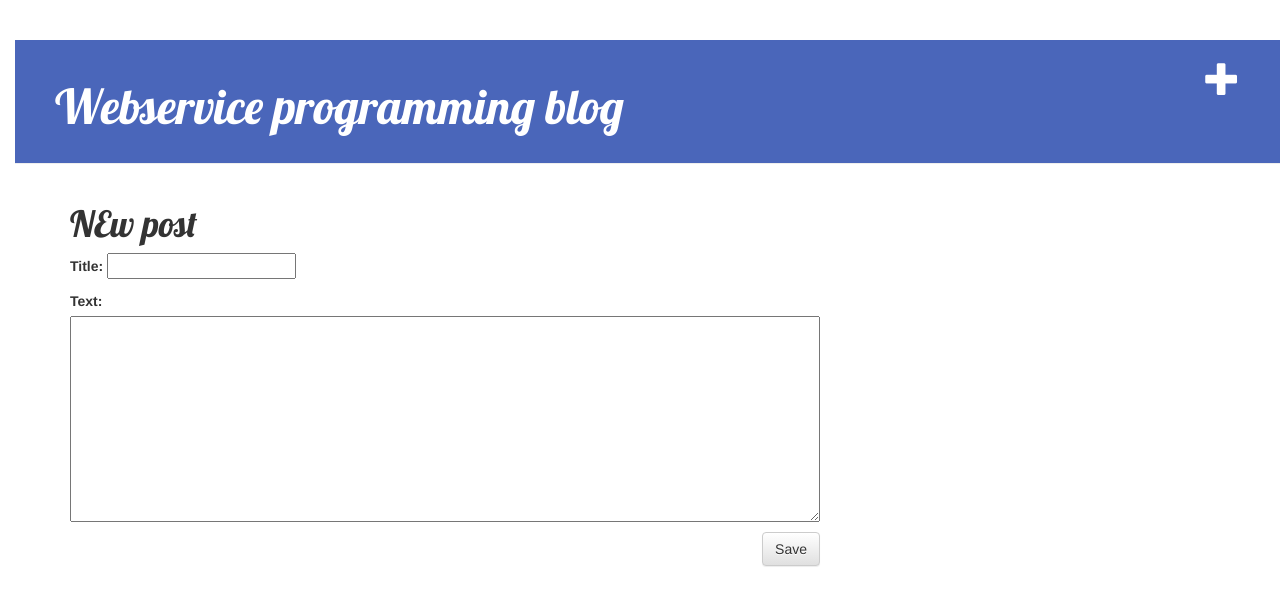
After one commit to ds10x2/django-blog, a Django app: page /post/new/ in a window 1280 px wide. The commit adds this page. Shown: the top 606 px of the page. Run offline with Django 4.2, Linux system fonts and the light colour scheme; some libraries are stand-ins or nearby versions.

Commit message:
Added views to create/edit blog post inside the site.

```diff
--- /dev/null
+++ b/blog/forms.py
@@ -0,0 +1,7 @@
+from django import forms
+from .models import Post
+
+class PostForm(forms.ModelForm):
+    class Meta:
+        model = Post
+        fields = ('title', 'text',)
--- a/blog/templates/blog/base.html
+++ b/blog/templates/blog/base.html
@@ -10,6 +10,7 @@
 </head>
 <body>
     <div class="page-header">
+        <a href="{% url 'post_new' %}" class="top-menu"><span class="glyphicon glyphicon-plus"></span></a>
         <h1><a href="/">Webservice programming blog</a></h1>
     </div>
     <div class="context container">
--- a/blog/templates/blog/post_detail.html
+++ b/blog/templates/blog/post_detail.html
@@ -7,6 +7,9 @@
                 {{post.published_date}}
             </div>
         {% endif %}
+        {% if user.is_authenticated %}
+            <a class="btn btn-default" href="{% url 'post_edit' pk=post.pk %}"><span class="glypicon glyphicon-pencil"></span></a>
+        {% endif %}
         <h1>{{post.title}}</h1>
         <p>{{post.text|linebreaksbr}}</p>
     </div>
--- /dev/null
+++ b/blog/templates/blog/post_edit.html
@@ -0,0 +1,8 @@
+{% extends 'blog/base.html' %}
+{% block content %}
+    <h1> NEw post </h1>
+    <form method="POST" class="post-form">{% csrf_token %}
+        {{form.as_p}}
+        <button type="submit" class="save btn btn-default">Save</button>
+    </form>
+{% endblock %}
--- a/blog/urls.py
+++ b/blog/urls.py
@@ -3,6 +3,8 @@ from . import views
 
 urlpatterns = [
     path('', views.post_list, name='post_list'),
-    path('poem/', views.poem, name='poem'),
+    #path('poem/', views.poem, name='poem'),
     path('post/<int:pk>/', views.post_detail, name='post_detail'),
+    path('post/new/', views.post_new, name='post_new'),
+    path('post/<int:pk>/edit/', views.post_edit, name='post_edit'),
 ]
--- a/blog/views.py
+++ b/blog/views.py
@@ -2,17 +2,44 @@ from django.shortcuts import render
 from .models import Post
 from django.utils import timezone
 from django.shortcuts import render, get_object_or_404
+from .forms import PostForm
+from django.shortcuts import redirect
 
 def post_list(request):
     posts = Post.objects.filter(published_date__lte=timezone.now()).order_by('published_date')
     return render(request, 'blog/post_list.html', {'posts': posts})
 
-def poem(request):
-    return render(request, 'blog/poem.html', {})
+#def poem(request):
+#    return render(request, 'blog/poem.html', {})
 
 def post_detail(request, pk):
     post = get_object_or_404(Post, pk=pk)
     return render(request, 'blog/post_detail.html', {'post': post})
 
+def post_new(request):
+    if request.method == "POST":
+        form = PostForm(request.POST)
+        if form.is_valid():
+            post = form.save(commit=False)
+            post.author = request.user
+            post.published_date = timezone.now()
+            post.save()
+            return redirect('post_detail', pk=post.pk)
+    else:
+        form = PostForm()
+    return render(request, 'blog/post_edit.html', {'form': form})
 
+def post_edit(request, pk):
+    post = get_object_or_404(Post, pk=pk)
+    if request.method == "POST":
+        form = PostForm(request.Post, instance=post)
+        if form.is_valid():
+            post = form.save(commit=False)
+            post.author = request.user
+            post.published_date = timezone.now()
+            post.save()
+            return redirect('post_detail', pk=post.pk)
+    else:
+        form = PostForm(instance=post)
+    return render(request, 'blog/post_edit.html', {'form': form})
 # Create your views here.
--- a/mysite/urls.py
+++ b/mysite/urls.py
@@ -20,5 +20,5 @@ from django.urls import path, include
 urlpatterns = [
     path('admin/', admin.site.urls),
     path('', include('blog.urls')),
-    path('poem/', include('blog.urls'))
+   # path('poem/', include('blog.urls'))
 ]
```
